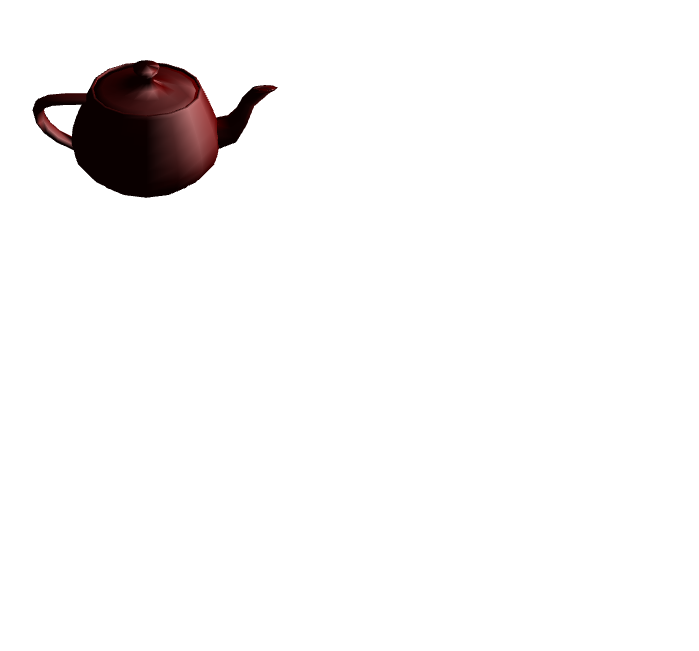
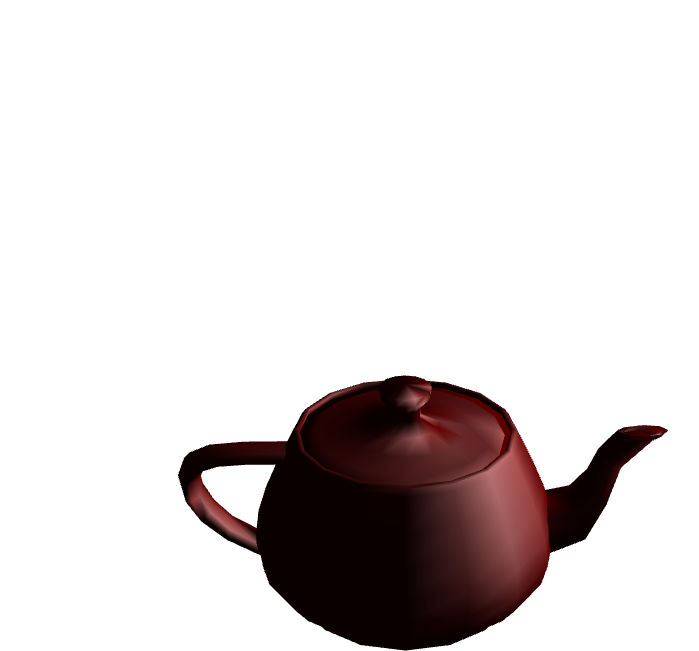
Before and after one commit to meivenka/3Drenderer, a website built with webpack: page src/index.html in a window 1280 px wide. Shown: the part 263-914 px from the top of the page, without its empty margins (121-820 px from the left). Before the commit the page ends 800 px from the top, so only its background shows below. Built offline with nearby package versions, Linux system fonts and the light colour scheme.

Commit message:
change resolution

```diff
--- a/src/index.html
+++ b/src/index.html
@@ -6,5 +6,5 @@
     </style>
 </head>
 <body>
-    <canvas id="canvas1" width="512" height="512"></canvas>
+    <canvas id="canvas1" width="1024" height="1024"></canvas>
 </body>
--- a/src/scene-data.json
+++ b/src/scene-data.json
@@ -90,8 +90,8 @@
           -1
         ],
         "resolution": [
-          512,
-          512
+          1024,
+          1024
         ]
     }
 }
```
